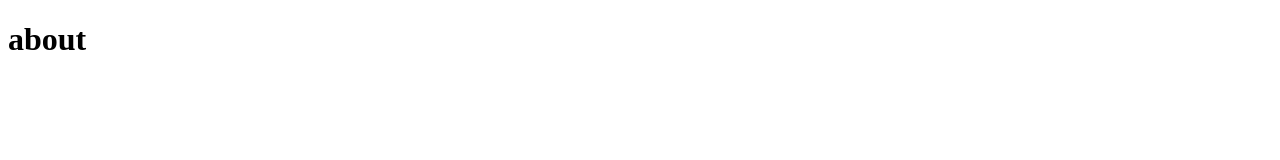
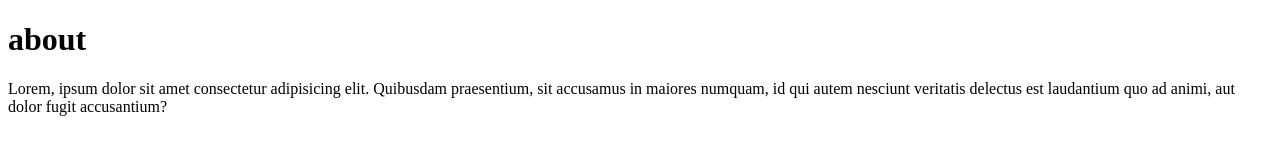
Before and after one commit to imamowais/2302f2new, a plain HTML site: page about.html in a window 1280 px wide. Drawn offline with Linux system fonts and the light colour scheme.

Commit message:
about page updated

```diff
--- a/about.html
+++ b/about.html
@@ -8,5 +8,7 @@
 </head>
 <body>
     <h1>about</h1>
+    <p> Lorem, ipsum dolor sit amet consectetur adipisicing elit. Quibusdam praesentium, sit accusamus in maiores numquam, id qui autem nesciunt veritatis delectus est laudantium quo ad animi,
+        aut dolor fugit accusantium?</p>
 </body>
 </html>
```
